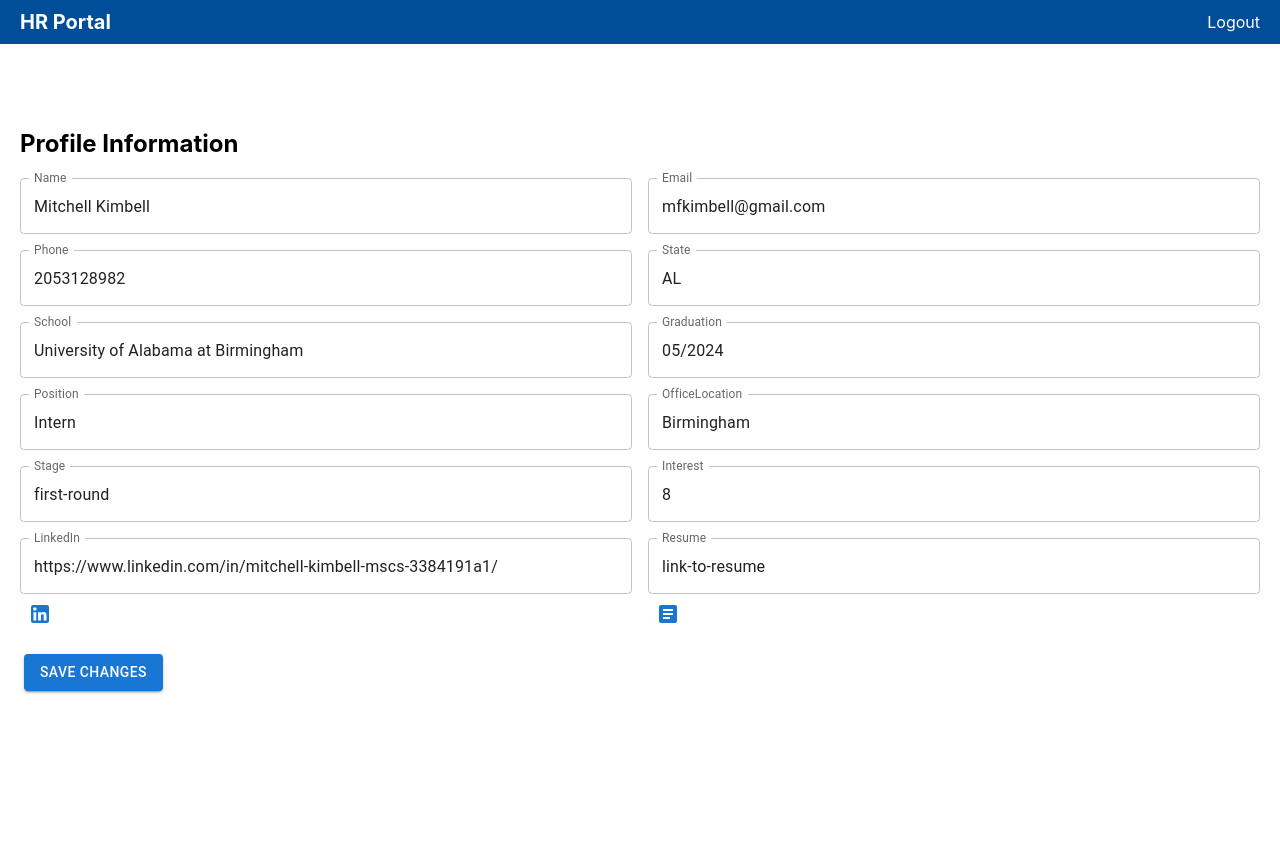
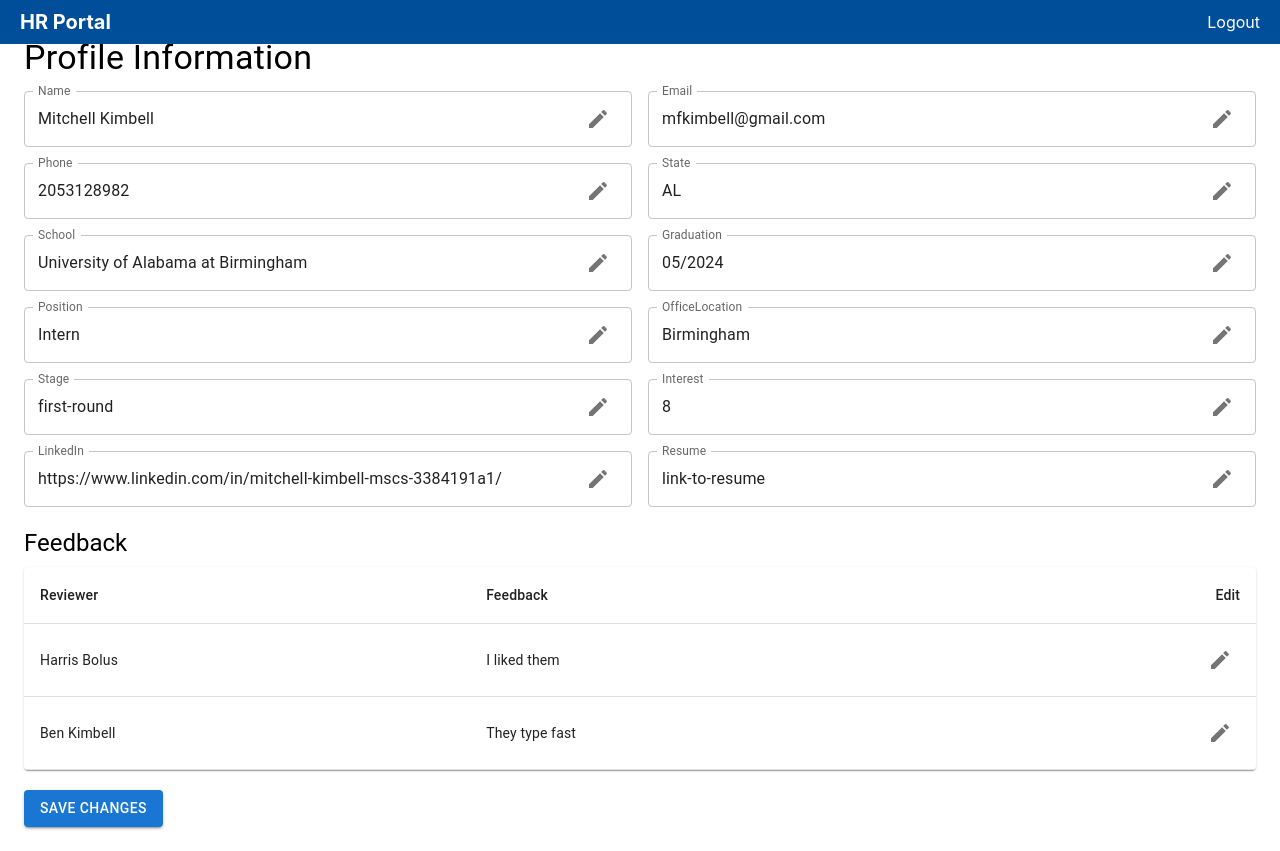
Before and after one commit to recruit-tracker/frontend, a React (Create React App) app in the folder recruit-tracker/: page /hr/student in a window 1280 px wide. Before the commit the page ends 800 px from the top, so only its background shows below. Built offline with nearby package versions, Linux system fonts and the light colour scheme.

Commit message:
hr single student page works frontend wise

```diff
--- a/recruit-tracker/src/App.css
+++ b/recruit-tracker/src/App.css
@@ -1,5 +1,6 @@
 .App {
   text-align: center;
+  background-color: white;
 }
 
 .App-logo {
@@ -14,7 +15,7 @@
 }
 
 .App-header {
-  background-color: #282c34;
+  background-color: #d4d6dc;
   min-height: 100vh;
   display: flex;
   flex-direction: column;
--- a/recruit-tracker/src/components/HrPortal/HrPortal.js
+++ b/recruit-tracker/src/components/HrPortal/HrPortal.js
@@ -10,7 +10,7 @@ import {
   Paper,
   Button,
 } from "@mui/material";
-import students from "../../testData/testStudents"; // Adjust the import path based on your file structure.
+import { students } from "../../testData/testStudents"; // Adjust the import path based on your file structure.
 
 const HrPortal = () => {
   const handleUpdate = (email) => {
--- a/recruit-tracker/src/components/HrSingleProfile/HrSingleProfile.js
+++ b/recruit-tracker/src/components/HrSingleProfile/HrSingleProfile.js
@@ -1,107 +1,154 @@
-import React from "react";
+import React, { useState } from "react";
 import HrHeader from "../HrHeader/HrHeader";
 import {
   Button,
-  Dialog,
-  DialogActions,
-  DialogContent,
-  DialogTitle,
-  TextField,
   Grid,
   IconButton,
+  TextField,
+  Tooltip,
   Link,
+  Typography,
+  Table,
+  TableBody,
+  TableCell,
+  TableContainer,
+  TableHead,
+  TableRow,
+  Paper,
 } from "@mui/material";
 import EditIcon from "@mui/icons-material/Edit";
 import LinkedInIcon from "@mui/icons-material/LinkedIn";
-import ArticleIcon from "@mui/icons-material/Article"; // Assuming ArticleIcon for resume
-import students from "../../testData/testStudents"; // Adjust the import path as necessary
+import ArticleIcon from "@mui/icons-material/Article";
+import { students } from "../../testData/testStudents"; // Adjust the import path as necessary
 
 const HrSingleProfile = () => {
-  const [profileInfo, setProfileInfo] = React.useState(students[0]); // Assuming first student for demo
-  const [editDialogOpen, setEditDialogOpen] = React.useState(false);
-  const [currentField, setCurrentField] = React.useState("");
-  const [fieldValue, setFieldValue] = React.useState("");
+  const [profileInfo, setProfileInfo] = useState(students[0]);
+  const [editField, setEditField] = useState(null);
+  const [editableFeedback, setEditableFeedback] = useState(null);
 
-  const handleEditClick = (field, value) => {
-    setCurrentField(field);
-    setFieldValue(value);
-    setEditDialogOpen(true);
+  const handleEditClick = (field) => {
+    setEditField(field);
+    setEditableFeedback(null); // Reset editable feedback to ensure only one edit mode is active
   };
 
-  const handleClose = () => {
-    setEditDialogOpen(false);
+  const handleFeedbackEditClick = (reviewer) => {
+    setEditableFeedback(reviewer);
+    setEditField(null); // Reset edit field to ensure only one edit mode is active
   };
 
-  const handleSaveField = () => {
-    setProfileInfo({ ...profileInfo, [currentField]: fieldValue });
-    setEditDialogOpen(false);
-  };
-
-  const handleFieldChange = (e) => {
-    setFieldValue(e.target.value);
+  const handleFieldChange = (e, field) => {
+    if (editableFeedback) {
+      // Update feedback text
+      setProfileInfo({
+        ...profileInfo,
+        feedback: {
+          ...profileInfo.feedback,
+          [editableFeedback]: e.target.value,
+        },
+      });
+    } else {
+      // Update other profile fields
+      setProfileInfo({ ...profileInfo, [field]: e.target.value });
+    }
   };
 
   const handleSaveChanges = () => {
     console.log("Saving changes", profileInfo);
-    // Implement the fetch request here
+    setEditField(null);
+    setEditableFeedback(null);
   };
 
   return (
     <div>
       <HrHeader />
-      <div className="main-content">
-        <h2>Profile Information</h2>
-        <Grid container spacing={2}>
+      <div
+        className="main-content"
+        style={{ padding: "24px", marginTop: "64px" }}
+      >
+        <Typography variant="h4" gutterBottom>
+          Profile Information
+        </Typography>
+        <Grid container spacing={2} style={{ marginBottom: "20px" }}>
+          {/* Render only specific fields in the top section */}
           {Object.entries(profileInfo).map(
             ([key, value]) =>
-              key !== "id" && (
-                <Grid item xs={12} sm={6} key={key}>
+              key !== "id" &&
+              key !== "feedback" && (
+                <Grid
+                  item
+                  xs={12}
+                  sm={6}
+                  key={key}
+                  style={{ position: "relative" }}
+                >
                   <TextField
                     fullWidth
                     label={key.charAt(0).toUpperCase() + key.slice(1)}
-                    value={value}
+                    value={editField === key ? value : value || ""}
+                    onChange={(e) => handleFieldChange(e, key)}
+                    variant="outlined"
                     InputProps={{
-                      readOnly: true,
-                    }}
-                    variant="outlined"
-                    InputLabelProps={{
-                      shrink: true,
+                      readOnly: editField !== key,
+                      endAdornment: (
+                        <Tooltip title="Edit">
+                          <IconButton onClick={() => handleEditClick(key)}>
+                            <EditIcon />
+                          </IconButton>
+                        </Tooltip>
+                      ),
                     }}
                   />
-                  {key === "linkedIn" && (
-                    <Link
-                      href={value}
-                      target="_blank"
-                      rel="noopener noreferrer"
-                    >
-                      <IconButton color="primary">
-                        <LinkedInIcon />
-                      </IconButton>
-                    </Link>
-                  )}
-                  {key === "resume" && (
-                    <Link
-                      href={value}
-                      target="_blank"
-                      rel="noopener noreferrer"
-                    >
-                      <IconButton color="primary">
-                        <ArticleIcon />
-                      </IconButton>
-                    </Link>
-                  )}
                 </Grid>
               )
           )}
-          <Button
-            variant="contained"
-            color="primary"
-            onClick={handleSaveChanges}
-            style={{ marginTop: "20px", marginLeft: "20px" }}
-          >
-            Save Changes
-          </Button>
         </Grid>
+        <Typography variant="h5" gutterBottom>
+          Feedback
+        </Typography>
+        <TableContainer component={Paper} style={{ marginBottom: "20px" }}>
+          <Table>
+            <TableHead>
+              <TableRow>
+                <TableCell>Reviewer</TableCell>
+                <TableCell>Feedback</TableCell>
+                <TableCell align="right">Edit</TableCell>
+              </TableRow>
+            </TableHead>
+            <TableBody>
+              {Object.entries(profileInfo.feedback || {}).map(
+                ([reviewer, feedback], index) => (
+                  <TableRow key={index}>
+                    <TableCell>{reviewer}</TableCell>
+                    <TableCell>
+                      {editableFeedback === reviewer ? (
+                        <TextField
+                          fullWidth
+                          variant="standard"
+                          value={feedback}
+                          onChange={(e) => handleFieldChange(e, reviewer)}
+                        />
+                      ) : (
+                        feedback
+                      )}
+                    </TableCell>
+                    <TableCell align="right">
+                      <Tooltip title="Edit">
+                        <IconButton
+                          onClick={() => handleFeedbackEditClick(reviewer)}
+                        >
+                          <EditIcon />
+                        </IconButton>
+                      </Tooltip>
+                    </TableCell>
+                  </TableRow>
+                )
+              )}
+            </TableBody>
+          </Table>
+        </TableContainer>
+        <Button variant="contained" color="primary" onClick={handleSaveChanges}>
+          Save Changes
+        </Button>
       </div>
     </div>
   );
--- a/recruit-tracker/src/components/StudentPortal/StudentPortal.css
+++ b/recruit-tracker/src/components/StudentPortal/StudentPortal.css
@@ -1,6 +1,7 @@
 /* StudentPortal.css */
 body {
 	background-color: white;
+
 	z-index: 9999;
 }
 
--- a/recruit-tracker/src/components/StudentPortal/StudentPortal.js
+++ b/recruit-tracker/src/components/StudentPortal/StudentPortal.js
@@ -1,62 +1,98 @@
 import React, { useState } from "react";
-import Header from "../Header/Header"; // Adjust this import path as necessary.
-import "./StudentPortal.css"; // Ensure this CSS file exists and is correctly referenced.
-import IconButton from "@mui/material/IconButton";
+import HrHeader from "../HrHeader/HrHeader";
+import {
+  Button,
+  Grid,
+  IconButton,
+  TextField,
+  Tooltip,
+  Link,
+  Typography,
+  List,
+  ListItem,
+  ListItemText,
+} from "@mui/material";
 import EditIcon from "@mui/icons-material/Edit";
-import Button from "@mui/material/Button"; // Import Button component from Material-UI
+import LinkedInIcon from "@mui/icons-material/LinkedIn";
+import ArticleIcon from "@mui/icons-material/Article";
+import { students } from "../../testData/testStudents"; // Adjust the import path as necessary
 
-const StudentPortal = () => {
-  const [studentInfo, setStudentInfo] = useState({
-    name: "Mitchell Kimbell",
-    email: "mfkimbell@gmail.com",
-    position: "Intern",
-    state: "AL",
-    school: "University of Alabama at Birmingham",
-  });
+console.log("students", students);
+const HrSingleProfile = () => {
+  const [profileInfo, setProfileInfo] = useState(students[0]); // Assuming first student for demo
+  const [editField, setEditField] = useState(null);
 
-  const handleEdit = (field) => {
-    console.log(`Edit ${field}`);
-    // Add your logic to handle the edit action here.
+  const handleEditClick = (field) => {
+    setEditField(field);
+  };
+
+  const handleFieldChange = (e, field) => {
+    setProfileInfo({ ...profileInfo, [field]: e.target.value });
   };
 
   const handleSaveChanges = () => {
-    console.log("Save changes");
-    // Implement save functionality here
+    console.log("Saving changes", profileInfo);
+    setEditField(null); // Clear the edit field state to exit editing mode
   };
 
   return (
     <div>
-      <Header />
+      <HrHeader />
       <div className="main-content">
-        <h2>Student Information</h2>
-        <div className="student-info">
-          {Object.entries(studentInfo).map(([key, value]) => (
-            <div key={key} className="info-row">
-              <span className="info-label">
-                {key.charAt(0).toUpperCase() + key.slice(1)}:
-              </span>
-              <span className="info-value">{value}</span>
-              <IconButton
-                onClick={() => handleEdit(key)}
-                aria-label="edit"
-                size="large"
-              >
-                <EditIcon />
-              </IconButton>
-            </div>
-          ))}
-        </div>
+        <h2>Profile Information</h2>
+        <Grid container spacing={2} style={{ marginBottom: "20px" }}>
+          {/* Render only specific fields in the top section */}
+          {Object.entries(profileInfo).map(
+            ([key, value]) =>
+              key !== "id" &&
+              key !== "feedback" && (
+                <Grid item xs={12} sm={6} key={key}>
+                  <TextField
+                    fullWidth
+                    label={key.charAt(0).toUpperCase() + key.slice(1)}
+                    value={editField === key ? value : value || ""}
+                    onChange={(e) => handleFieldChange(e, key)}
+                    variant="outlined"
+                    InputProps={{
+                      readOnly: editField !== key,
+                    }}
+                  />
+                  <Tooltip title="Edit">
+                    <IconButton
+                      color="primary"
+                      onClick={() => handleEditClick(key)}
+                    >
+                      <EditIcon />
+                    </IconButton>
+                  </Tooltip>
+                </Grid>
+              )
+          )}
+        </Grid>
         <Button
           variant="contained"
           color="primary"
           onClick={handleSaveChanges}
-          className="save-changes-btn"
+          style={{ marginBottom: "20px" }}
         >
           Save Changes
         </Button>
+        {/* Feedback Section */}
+        <Typography variant="h5" style={{ marginBottom: "10px" }}>
+          Feedback
+        </Typography>
+        <List dense={true}>
+          {Object.entries(profileInfo.feedback || {}).map(
+            ([reviewer, feedback], index) => (
+              <ListItem key={index} divider>
+                <ListItemText primary={feedback} secondary={`- ${reviewer}`} />
+              </ListItem>
+            )
+          )}
+        </List>
       </div>
     </div>
   );
 };
 
-export default StudentPortal;
+export default HrSingleProfile;
--- a/recruit-tracker/src/testData/testStudents.js
+++ b/recruit-tracker/src/testData/testStudents.js
@@ -1,5 +1,4 @@
-// TestData.js
-const students = [
+export const students = [
   {
     id: 1,
     name: "Mitchell Kimbell",
@@ -13,7 +12,11 @@ const students = [
     stage: "first-round",
     interest: 8,
     linkedIn: "https://www.linkedin.com/in/mitchell-kimbell-mscs-3384191a1/",
-    resume: "link-to-resume",
+    resume: "link-to-resume", // Assuming this is a URL to the resume
+    feedback: {
+      "Harris Bolus": "I liked them",
+      "Ben Kimbell": "They type fast",
+    },
   },
   {
     id: 2,
@@ -28,9 +31,11 @@ const students = [
     stage: "second-round",
     interest: 9,
     linkedIn: "https://www.linkedin.com/in/alex-johnson/",
-    resume: "link-to-resume",
+    resume: "link-to-resume", // Assuming this is also a URL
+    feedback: {
+      "Jayden Pyles": "This person was ok",
+      "Jay Chin": "This person was amazing",
+    },
   },
-  // Add more student entries as needed
+  // Additional student entries as needed
 ];
-
-export default students;
```
Also changed, not shown: recruit-tracker/src/App.js (+8 -5 lines).
